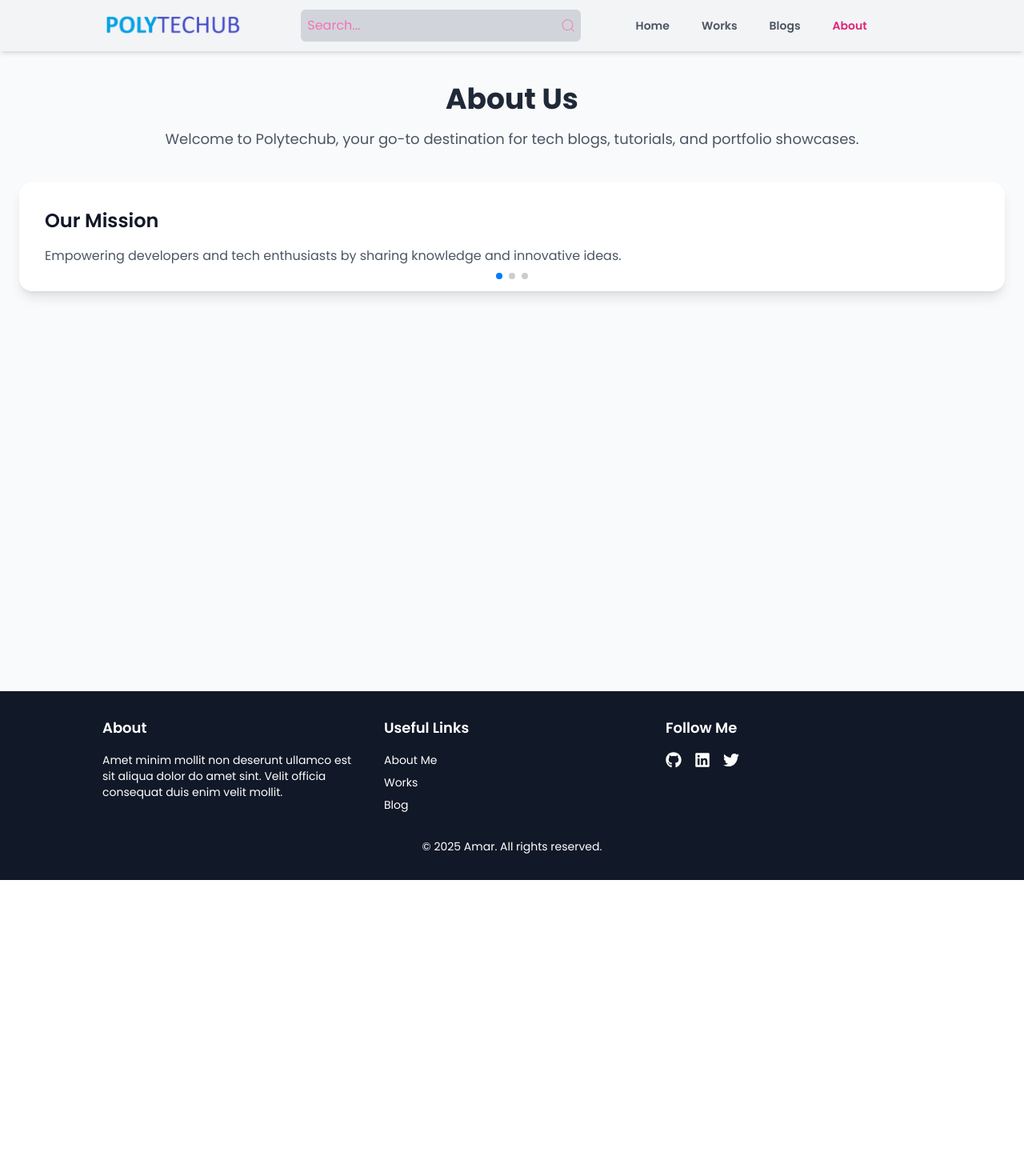
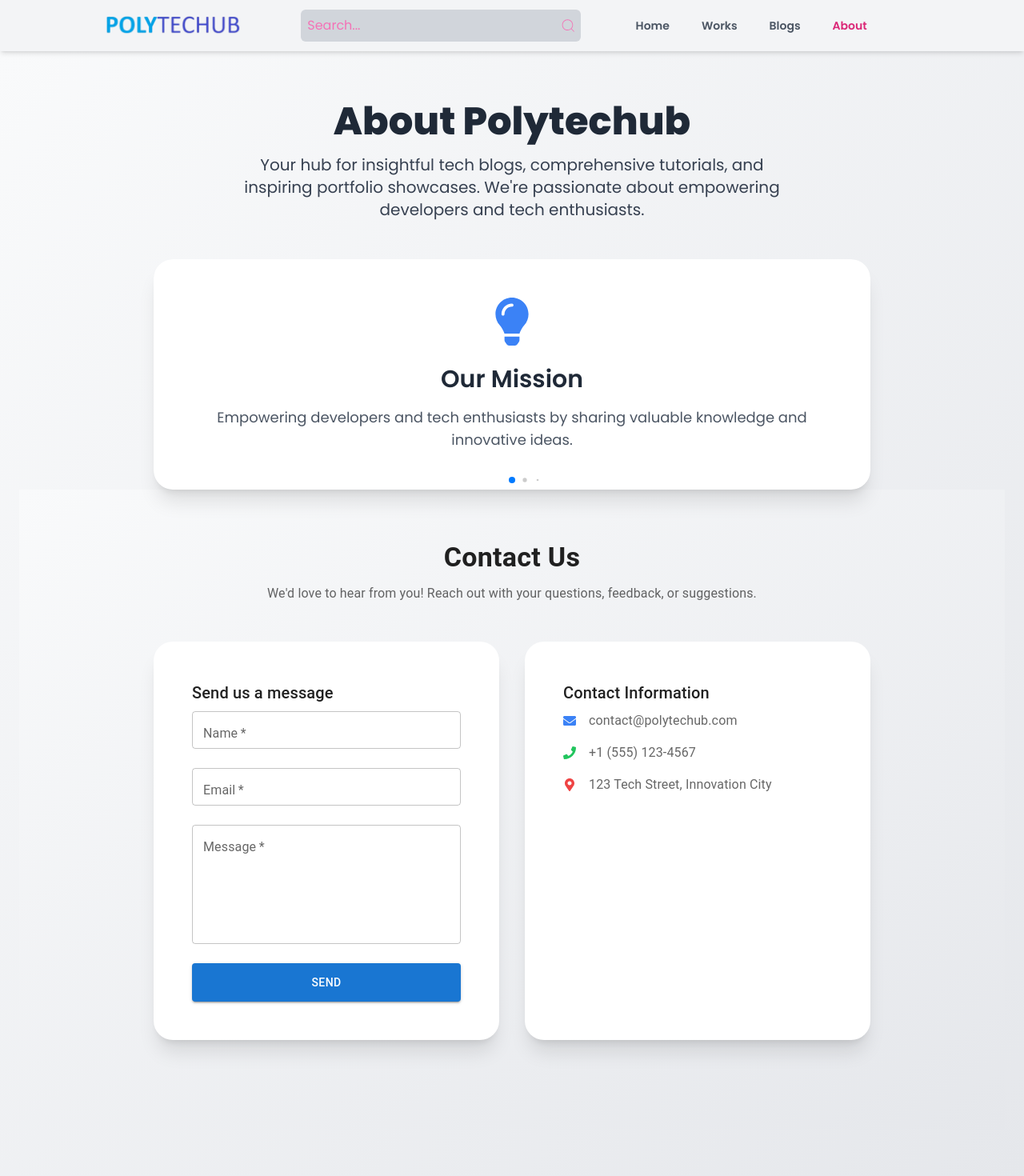
Before and after one commit to amar2mail9/Blog_PORT_CLIENT, a Next.js app: page /about-us in a window 1280 px wide. Shown: the top 1470 px of the page at 80% size. Before the commit the page ends 1100 px from the top, so only its background shows below. Built offline with nearby package versions, Linux system fonts and the light colour scheme.

Commit message:
About Us page and Contact us add

```diff
--- a/components/About/AboutUsPage.jsx
+++ b/components/About/AboutUsPage.jsx
@@ -4,20 +4,25 @@ import { Swiper, SwiperSlide } from "swiper/react";
 import "swiper/css";
 import "swiper/css/pagination";
 import { Pagination } from "swiper/modules";
+import { FaLightbulb, FaRocket, FaCode } from "react-icons/fa"; // Import icons
+import ContactUs from "./ContactUs";
 
 export default function AboutUs() {
   return (
-    <div className="min-h-screen bg-gray-50 py-10 px-6">
+    <div className="min-h-screen bg-gradient-to-br from-gray-50 to-gray-200 py-16 px-6">
       <motion.div
         initial={{ opacity: 0, y: 50 }}
         animate={{ opacity: 1, y: 0 }}
         transition={{ duration: 0.8 }}
-        className="text-center mb-10"
+        className="text-center mb-12"
       >
-        <h1 className="text-4xl font-bold text-gray-800">About Us</h1>
-        <p className="mt-4 text-lg text-gray-600">
-          Welcome to Polytechub, your go-to destination for tech blogs,
-          tutorials, and portfolio showcases.
+        <h1 className="text-4xl md:text-5xl font-extrabold text-gray-800 mb-4">
+          About Polytechub
+        </h1>
+        <p className="mt-4 text-lg md:text-xl text-gray-700 max-w-2xl mx-auto">
+          Your hub for insightful tech blogs, comprehensive tutorials, and
+          inspiring portfolio showcases. We're passionate about empowering
+          developers and tech enthusiasts.
         </p>
       </motion.div>
 
@@ -25,45 +30,57 @@ export default function AboutUs() {
         initial={{ opacity: 0 }}
         animate={{ opacity: 1 }}
         transition={{ delay: 0.5, duration: 1 }}
+        className="max-w-4xl mx-auto"
       >
         <Swiper
           modules={[Pagination]}
-          pagination={{ clickable: true }}
+          pagination={{ clickable: true, dynamicBullets: true }}
           spaceBetween={30}
           slidesPerView={1}
-          className="rounded-2xl shadow-lg"
+          className="rounded-3xl shadow-xl overflow-hidden"
         >
           <SwiperSlide>
-            <div className="p-8 bg-white rounded-2xl shadow-lg">
-              <h2 className="text-2xl font-semibold mb-4">Our Mission</h2>
-              <p className="text-gray-600">
-                Empowering developers and tech enthusiasts by sharing knowledge
-                and innovative ideas.
+            <div className="p-8 md:p-12 bg-white rounded-3xl flex flex-col items-center shadow-lg transition-all hover:scale-105">
+              <FaLightbulb className="text-4xl md:text-6xl text-blue-500 mb-6" />
+              <h2 className="text-2xl md:text-3xl font-semibold mb-4 text-gray-800">
+                Our Mission
+              </h2>
+              <p className="text-gray-600 text-center md:text-lg">
+                Empowering developers and tech enthusiasts by sharing valuable
+                knowledge and innovative ideas.
               </p>
             </div>
           </SwiperSlide>
 
           <SwiperSlide>
-            <div className="p-8 bg-white rounded-2xl shadow-lg">
-              <h2 className="text-2xl font-semibold mb-4">Our Vision</h2>
-              <p className="text-gray-600">
-                To become a leading platform for quality tech content and
-                real-world project showcases.
+            <div className="p-8 md:p-12 bg-white rounded-3xl flex flex-col items-center shadow-lg transition-all hover:scale-105">
+              <FaRocket className="text-4xl md:text-6xl text-green-500 mb-6" />
+              <h2 className="text-2xl md:text-3xl font-semibold mb-4 text-gray-800">
+                Our Vision
+              </h2>
+              <p className="text-gray-600 text-center md:text-lg">
+                To become a leading platform for high-quality tech content and
+                showcasing real-world projects.
               </p>
             </div>
           </SwiperSlide>
 
           <SwiperSlide>
-            <div className="p-8 bg-white rounded-2xl shadow-lg">
-              <h2 className="text-2xl font-semibold mb-4">What We Offer</h2>
-              <p className="text-gray-600">
-                From blogs and tutorials to project showcases, we help you grow
-                in your tech journey.
+            <div className="p-8 md:p-12 bg-white rounded-3xl flex flex-col items-center shadow-lg transition-all hover:scale-105">
+              <FaCode className="text-4xl md:text-6xl text-purple-500 mb-6" />
+              <h2 className="text-2xl md:text-3xl font-semibold mb-4 text-gray-800">
+                What We Offer
+              </h2>
+              <p className="text-gray-600 text-center md:text-lg">
+                Comprehensive blogs, detailed tutorials, and inspiring project
+                showcases to help you grow in your tech journey.
               </p>
             </div>
           </SwiperSlide>
         </Swiper>
       </motion.div>
+
+      <ContactUs />
     </div>
   );
 }
--- /dev/null
+++ b/components/About/ContactUs.jsx
@@ -0,0 +1,154 @@
+"use client";
+import { motion } from "framer-motion";
+import { useState } from "react";
+import { FaEnvelope, FaPhone, FaMapMarkerAlt } from "react-icons/fa"; // Import icons
+import { Button, TextField, Typography, Box } from "@mui/material"; // Import Material-UI components
+
+export default function ContactUs() {
+  const [formData, setFormData] = useState({
+    name: "",
+    email: "",
+    message: "",
+  });
+
+  const handleChange = (e) => {
+    setFormData({ ...formData, [e.target.name]: e.target.value });
+  };
+
+  const handleSubmit = (e) => {
+    e.preventDefault();
+    // Here you would typically handle form submission, e.g., send an email
+    console.log("Form submitted:", formData);
+    // Reset form after submission
+    setFormData({ name: "", email: "", message: "" });
+  };
+
+  return (
+    <div className="min-h-screen bg-gradient-to-br from-gray-50 to-gray-200 py-16 px-6">
+      <motion.div
+        initial={{ opacity: 0, y: 50 }}
+        animate={{ opacity: 1, y: 0 }}
+        transition={{ duration: 0.8 }}
+        className="text-center mb-12"
+      >
+        <Typography
+          variant="h4"
+          component="h1"
+          fontWeight="bold"
+          color="textPrimary"
+          gutterBottom
+        >
+          Contact Us
+        </Typography>
+        <Typography variant="body1" color="textSecondary" paragraph>
+          We'd love to hear from you! Reach out with your questions, feedback,
+          or suggestions.
+        </Typography>
+      </motion.div>
+
+      <div className="max-w-4xl mx-auto grid grid-cols-1 md:grid-cols-2 gap-8">
+        {/* Contact Form */}
+        <motion.div
+          initial={{ opacity: 0, x: -50 }}
+          animate={{ opacity: 1, x: 0 }}
+          transition={{ delay: 0.3, duration: 0.8 }}
+          className="bg-white rounded-3xl shadow-xl p-8 md:p-12"
+        >
+          <Typography
+            variant="h6"
+            component="h2"
+            gutterBottom
+            color="textPrimary"
+          >
+            Send us a message
+          </Typography>
+          <form onSubmit={handleSubmit}>
+            <Box mb={3}>
+              <TextField
+                label="Name"
+                name="name"
+                value={formData.name}
+                onChange={handleChange}
+                fullWidth
+                variant="outlined"
+                required
+                inputProps={{ style: { padding: "12px" } }}
+              />
+            </Box>
+            <Box mb={3}>
+              <TextField
+                label="Email"
+                name="email"
+                type="email"
+                value={formData.email}
+                onChange={handleChange}
+                fullWidth
+                variant="outlined"
+                required
+                inputProps={{ style: { padding: "12px" } }}
+              />
+            </Box>
+            <Box mb={3}>
+              <TextField
+                label="Message"
+                name="message"
+                value={formData.message}
+                onChange={handleChange}
+                fullWidth
+                variant="outlined"
+                required
+                multiline
+                rows={4}
+                inputProps={{ style: { padding: "12px" } }}
+              />
+            </Box>
+            <Button
+              type="submit"
+              variant="contained"
+              color="primary"
+              fullWidth
+              sx={{ padding: "12px" }}
+            >
+              Send
+            </Button>
+          </form>
+        </motion.div>
+
+        {/* Contact Information */}
+        <motion.div
+          initial={{ opacity: 0, x: 50 }}
+          animate={{ opacity: 1, x: 0 }}
+          transition={{ delay: 0.3, duration: 0.8 }}
+          className="bg-white rounded-3xl shadow-xl p-8 md:p-12"
+        >
+          <Typography
+            variant="h6"
+            component="h2"
+            gutterBottom
+            color="textPrimary"
+          >
+            Contact Information
+          </Typography>
+          <Box mb={2} display="flex" alignItems="center">
+            <FaEnvelope className="text-blue-500 mr-4" />
+            <Typography variant="body1" color="textSecondary">
+              contact@polytechub.com
+            </Typography>
+          </Box>
+          <Box mb={2} display="flex" alignItems="center">
+            <FaPhone className="text-green-500 mr-4" />
+            <Typography variant="body1" color="textSecondary">
+              +1 (555) 123-4567
+            </Typography>
+          </Box>
+          <Box display="flex" alignItems="center">
+            <FaMapMarkerAlt className="text-red-500 mr-4" />
+            <Typography variant="body1" color="textSecondary">
+              123 Tech Street, Innovation City
+            </Typography>
+          </Box>
+        </motion.div>
+      </div>
+    </div>
+  );
+}
```
